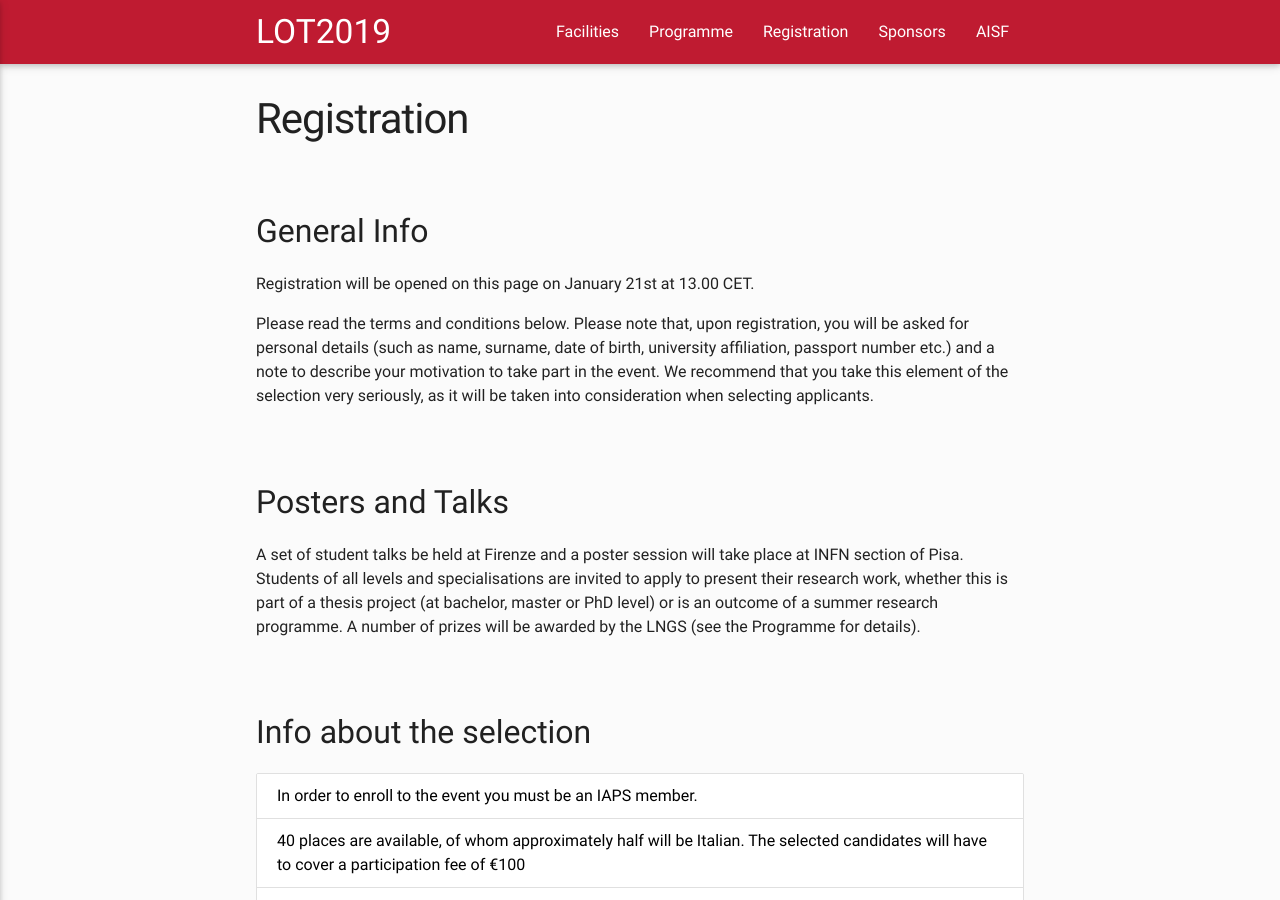
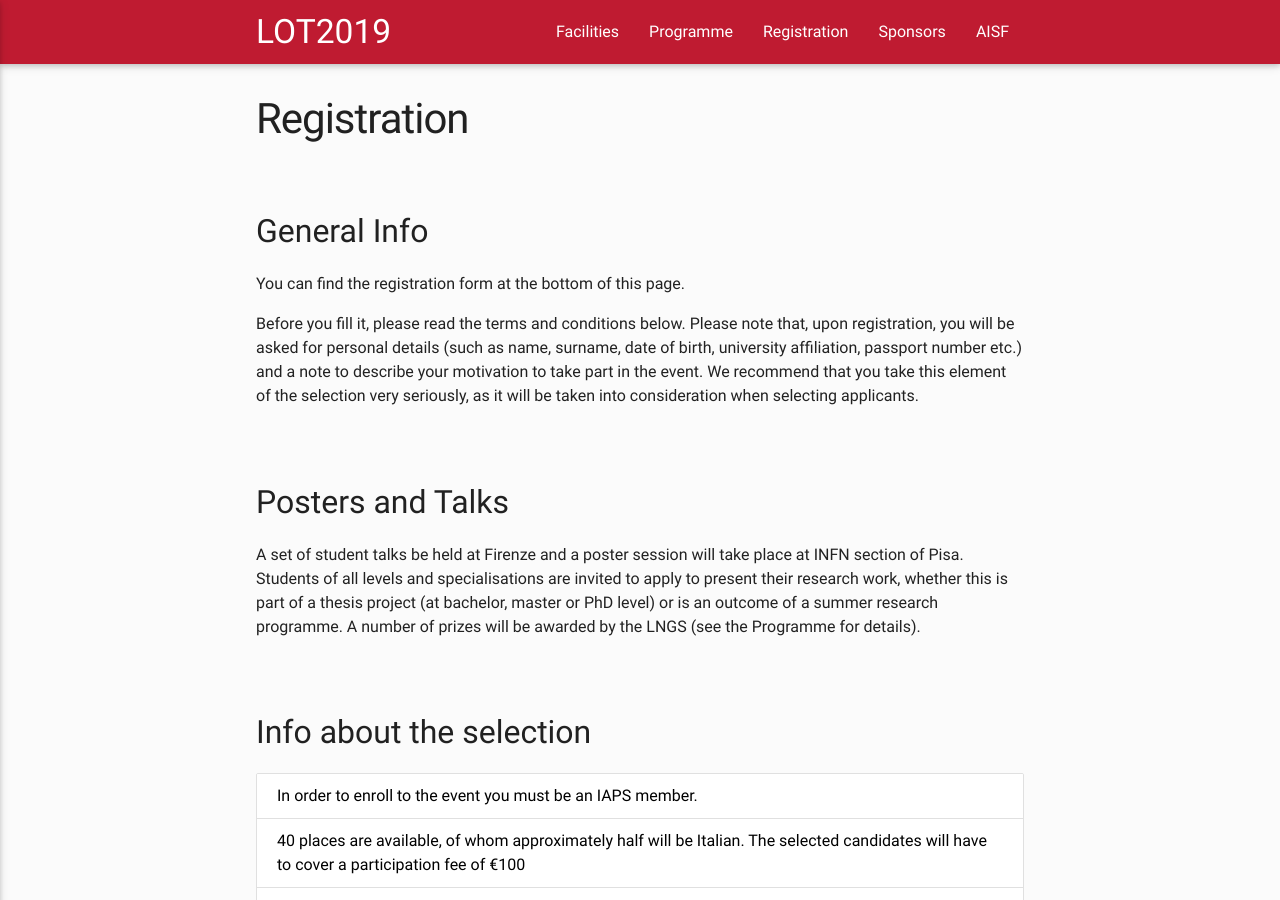
Before and after one commit to ai-sf/lot22, a Jekyll site: the page built from registration.html, in a window 1280 px wide and 900 px high. Built offline with Jekyll 4.4.1, drawn with Linux system fonts in a browser that asks for light colours; nearby versions of some CDN libraries.

Commit message:
Update registration.yml

```diff
--- a/_data/registration.yml
+++ b/_data/registration.yml
@@ -1,6 +1,6 @@
-info: "Registration will be opened on this page on January 21st at 13.00 CET.
+info: "You can find the registration form at the bottom of this page.
 </p><p>
-Please read the terms and conditions below. Please note that, upon registration, you will be asked for personal details (such as name, surname, date of birth, university affiliation, passport number etc.) and a note to describe your motivation to take part in the event. We recommend that you take this element of the selection very seriously, as it will be taken into consideration when selecting applicants."
+Before you fill it, please read the terms and conditions below. Please note that, upon registration, you will be asked for personal details (such as name, surname, date of birth, university affiliation, passport number etc.) and a note to describe your motivation to take part in the event. We recommend that you take this element of the selection very seriously, as it will be taken into consideration when selecting applicants."
 
 posters?: true
 
```
